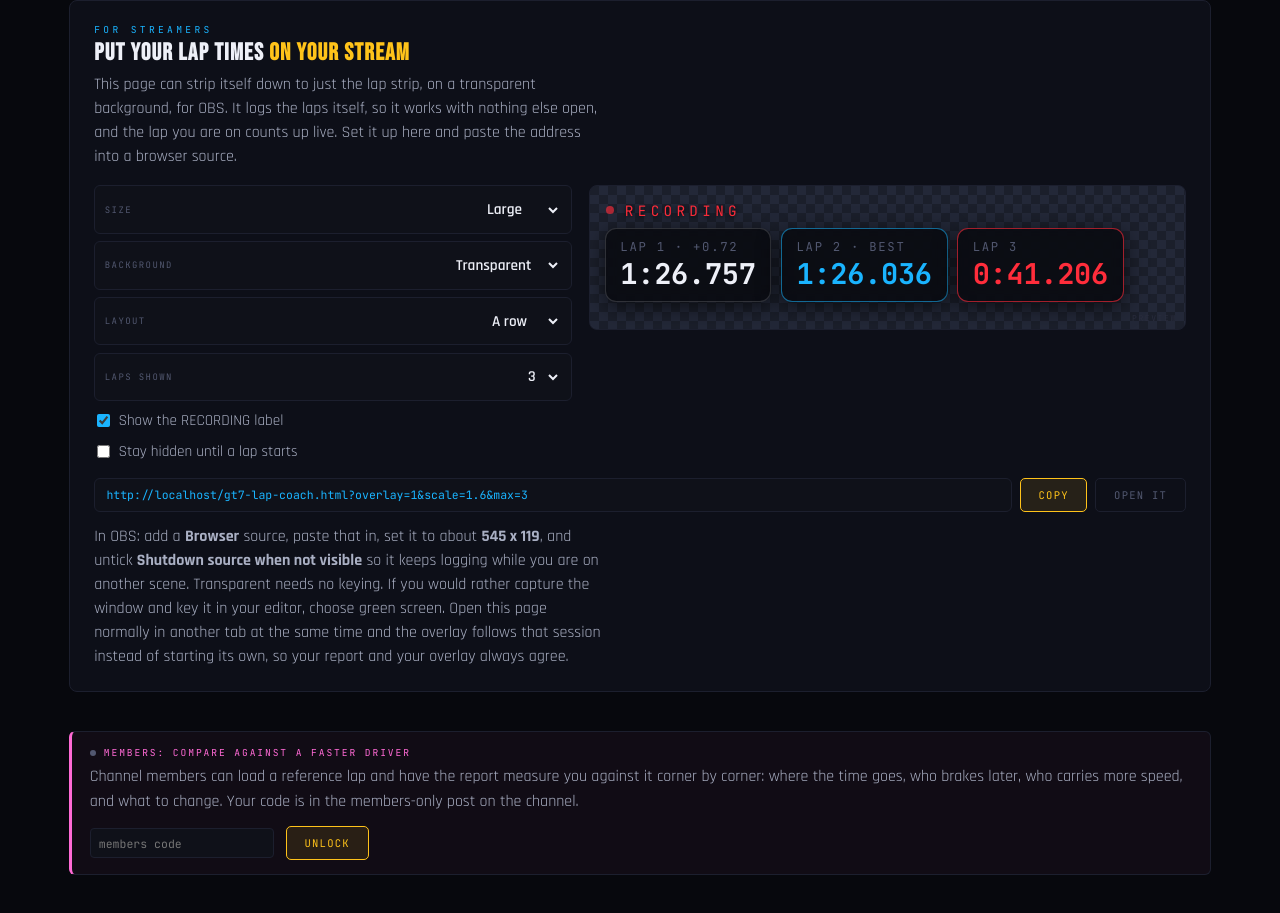
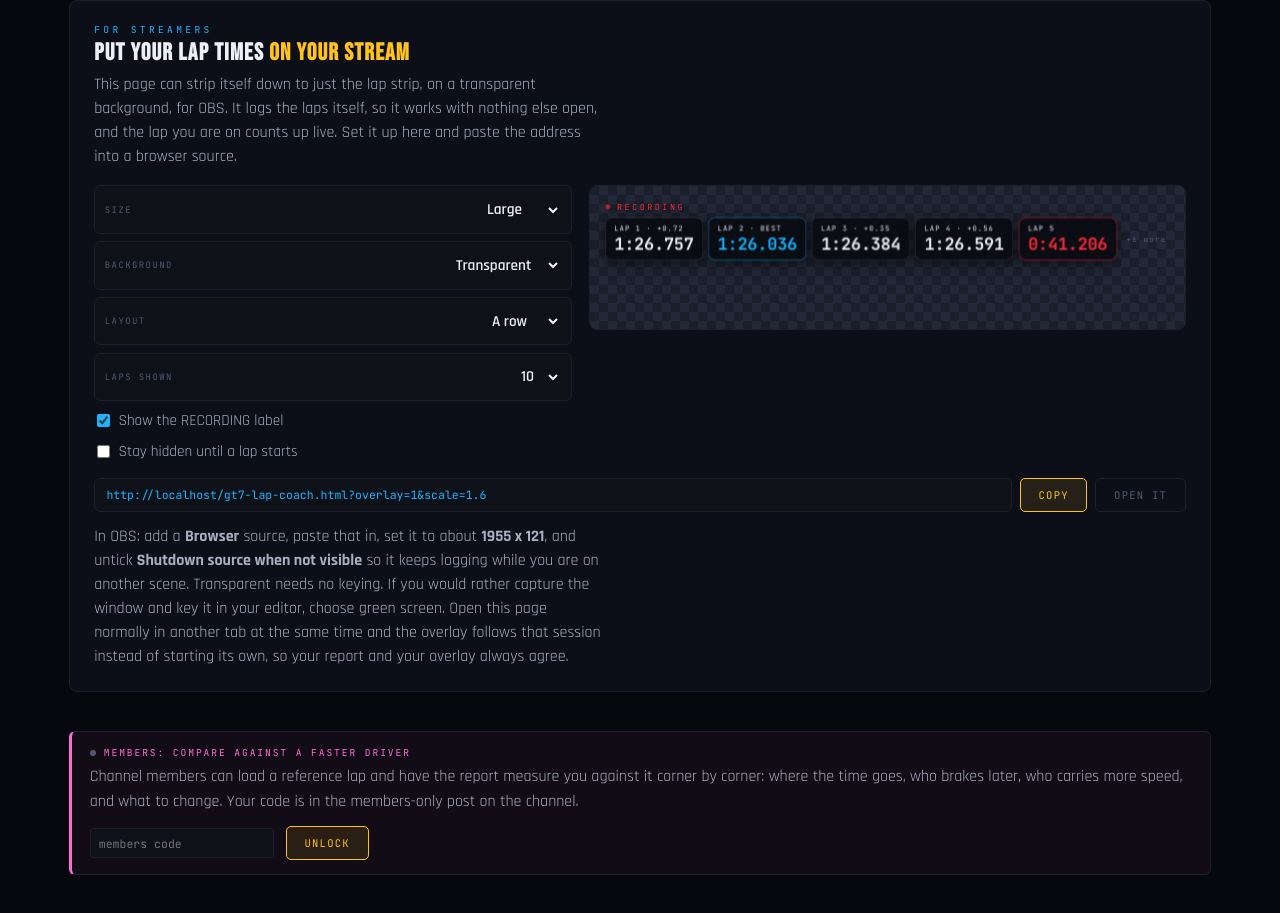
Before and after one commit to mattsmart2001-web/website, a website: page gt7-lap-coach.html in a window 1280 px wide. Shown: the part 1403-2316 px from the top of the page. Drawn offline with Linux system fonts and the light colour scheme.

Commit message:
Add files via upload

```diff
--- a/gt7-lap-coach.html
+++ b/gt7-lap-coach.html
@@ -209,7 +209,9 @@ body.ov #ovWrap{display:inline-flex;flex-direction:column;align-items:flex-start
 #ovLaps{display:flex;gap:calc(.36rem * var(--ovs,1));}
 body.ov[data-dir="v"] #ovLaps{flex-direction:column;}
 .ovchip{min-width:calc(104px * var(--ovs,1));padding:calc(.34rem * var(--ovs,1)) calc(.58rem * var(--ovs,1)) calc(.4rem * var(--ovs,1));border:1px solid rgba(238,240,248,.16);border-radius:calc(7px * var(--ovs,1));background:rgba(7,8,13,.80);backdrop-filter:blur(6px);box-shadow:0 calc(3px * var(--ovs,1)) calc(14px * var(--ovs,1)) rgba(0,0,0,.65);}
-.ovchip .n{font-family:'JetBrains Mono',Consolas,'DejaVu Sans Mono',monospace;font-size:calc(.48rem * var(--ovs,1));letter-spacing:.14em;color:var(--mut);white-space:nowrap;}
+/* white rather than the muted grey the on page chips use: over gameplay the grey
+   disappears, and the size difference against the time carries the hierarchy anyway */
+.ovchip .n{font-family:'JetBrains Mono',Consolas,'DejaVu Sans Mono',monospace;font-size:calc(.48rem * var(--ovs,1));letter-spacing:.14em;color:var(--wht);white-space:nowrap;}
 /* JetBrains Mono rather than Bebas for the time: it is genuinely tabular, so the
    digits do not shuffle sideways as a lap timer counts, which Bebas does on video */
 .ovchip .t{font-family:'JetBrains Mono',Consolas,'DejaVu Sans Mono',monospace;font-weight:700;font-size:calc(1.12rem * var(--ovs,1));letter-spacing:-.01em;line-height:1.15;color:var(--wht);margin-top:calc(.1rem * var(--ovs,1));font-variant-numeric:tabular-nums;}
@@ -241,6 +243,8 @@ body.ov.key #ovLabel,.obs-prev.key #ovLabel{text-shadow:none;background:#07080d;
 .obs-prev-in{display:inline-flex;flex-direction:column;align-items:flex-start;gap:calc(.34rem * var(--ovs,1));transform-origin:top left;}
 .obs-prev-in .row-chips{display:flex;gap:calc(.36rem * var(--ovs,1));}
 .obs-prev-in.v .row-chips{flex-direction:column;}
+.obs-more{align-self:center;font-family:'JetBrains Mono',monospace;font-size:calc(.5rem * var(--ovs,1));letter-spacing:.16em;color:var(--mut);white-space:nowrap;padding-left:calc(.3rem * var(--ovs,1));}
+.obs-prev-in.v .obs-more{align-self:flex-start;padding:calc(.2rem * var(--ovs,1)) 0 0;}
 .obs-prev-cap{position:absolute;right:.5rem;bottom:.4rem;font-family:'JetBrains Mono',monospace;font-size:.5rem;letter-spacing:.2em;color:var(--dim);}
 .obs-url{display:flex;gap:.5rem;align-items:center;flex-wrap:wrap;}
 .obs-url input{flex:1;min-width:260px;font-family:'JetBrains Mono',monospace;font-size:.72rem;color:var(--blu);background:var(--pan);border:1px solid var(--bor);border-radius:6px;padding:.55rem .7rem;}
@@ -329,7 +333,7 @@ body.ov.key #ovLabel,.obs-prev.key #ovLabel{text-shadow:none;background:#07080d;
         <label class="sel">SIZE <select id="obSize"><option value="1">Small</option><option value="1.3">Medium</option><option value="1.6" selected>Large</option><option value="2">Huge</option></select></label>
         <label class="sel">BACKGROUND <select id="obBg"><option value="none" selected>Transparent</option><option value="green">Green screen</option><option value="black">Black</option></select></label>
         <label class="sel">LAYOUT <select id="obDir"><option value="h" selected>A row</option><option value="v">A stack</option></select></label>
-        <label class="sel">LAPS SHOWN <select id="obMax"><option value="2">2</option><option value="3" selected>3</option><option value="4">4</option><option value="6">6</option></select></label>
+        <label class="sel">LAPS SHOWN <select id="obMax"><option value="3">3</option><option value="4">4</option><option value="6">6</option><option value="8">8</option><option value="10" selected>10</option><option value="15">15</option><option value="20">20</option></select></label>
         <label class="obs-chk"><input type="checkbox" id="obLabel" checked> Show the RECORDING label</label>
         <label class="obs-chk"><input type="checkbox" id="obIdle"> Stay hidden until a lap starts</label>
       </div>
@@ -1390,7 +1394,9 @@ function drawCorners(R){
 // Parameters: bg (none|black|green|magenta), scale (0.5 to 4), dir (h|v),
 //             max (completed laps shown, 1 to 8), label=0 to drop the wordmark.
 const OVBG = { none: 'transparent', black: '#07080d', green: '#00b140', magenta: '#ff00ff' };
-const OVN = Math.max(1, Math.min(8, parseInt(OVQ.get('max') || '4', 10) || 4));
+// ten completed laps plus the one in progress is the default, because ten is what
+// the page itself aims at and eleven chips fit across a 1440p stream
+const OVN = Math.max(1, Math.min(20, parseInt(OVQ.get('max') || '10', 10) || 10));
 let ovChan = null, ovMir = null, ovStampAt = 0, ovSentAt = 0, ovSig = '';
 try{
   ovChan = new BroadcastChannel('sparks-lap-coach');
@@ -1490,36 +1496,49 @@ function obsPanel(){
     if(val('obSize') !== '1') p.push('scale=' + val('obSize'));
     if(val('obBg') !== 'none') p.push('bg=' + val('obBg'));
     if(val('obDir') !== 'h') p.push('dir=' + val('obDir'));
-    if(val('obMax') !== '4') p.push('max=' + val('obMax'));
+    if(val('obMax') !== '10') p.push('max=' + val('obMax'));
     if(!on('obLabel')) p.push('label=0');
     if(on('obIdle')) p.push('idle=0');
     return base + '?' + p.join('&');
   }
   function preview(){
     const s = parseFloat(val('obSize')), bg = val('obBg'), vert = val('obDir') === 'v';
-    const n = Math.min(3, parseInt(val('obMax'), 10));          // the preview never needs all of them
+    const want = parseInt(val('obMax'), 10);                    // completed laps the overlay keeps on screen
+    const n = Math.min(4, want);                                // the preview shows a few at a readable size
     const box = $('obPrev'), inner = $('obPrevIn');
     box.classList.toggle('alpha', bg === 'none');
     box.classList.toggle('key', bg !== 'none');
     box.style.background = bg === 'green' ? '#00b140' : bg === 'black' ? '#07080d' : '';
     inner.style.setProperty('--ovs', s);
     inner.classList.toggle('v', vert);
-    const demo = [{ n: 1, t: '1:26.757', d: ' · +0.72' }, { n: 2, t: '1:26.036', d: ' · BEST', best: true }, { n: 3, t: '1:26.384', d: ' · +0.35' }];
+    const demo = [{ n: 1, t: '1:26.757', d: ' · +0.72' }, { n: 2, t: '1:26.036', d: ' · BEST', best: true },
+                  { n: 3, t: '1:26.384', d: ' · +0.35' }, { n: 4, t: '1:26.591', d: ' · +0.56' }];
     let h = on('obLabel') ? '<div id="ovLabel" class="live"><span class="dot"></span><span>RECORDING</span></div>' : '';
     h += '<div class="row-chips">';
-    demo.slice(0, Math.max(1, n - 1)).forEach(c => {
+    demo.slice(0, Math.max(1, n)).forEach(c => {
       h += `<div class="ovchip${c.best ? ' best' : ''}"><div class="n">LAP ${c.n}${c.d}</div><div class="t">${c.t}</div></div>`;
     });
-    h += `<div class="ovchip live"><div class="n">LAP ${Math.max(2, n)}</div><div class="t">0:41.206</div></div></div>`;
+    h += `<div class="ovchip live"><div class="n">LAP ${n + 1}</div><div class="t">0:41.206</div></div>`;
+    if(want > n) h += `<div class="obs-more">+${want - n} more</div>`;
+    h += '</div>';
     inner.innerHTML = h;
     // the panel is narrower than a stream, so shrink the preview to fit rather
     // than letting a Huge overlay run off the edge of its own box
     inner.style.transform = 'none';
     const room = box.clientWidth - 32, wide = inner.scrollWidth;
     if(wide > room && wide > 0) inner.style.transform = `scale(${(room / wide).toFixed(3)})`;
-    // a rough browser source size: the strip plus a little air
-    const w = Math.ceil((vert ? inner.scrollWidth : inner.scrollWidth) + 24), hh = Math.ceil(inner.scrollHeight + 24);
-    $('obDims').textContent = `${Math.max(240, w)} x ${Math.max(90, hh)}`;
+    // The browser source size is worked out from one measured chip and the real
+    // lap count, not from the preview, because the preview deliberately shows
+    // fewer chips than the overlay will.
+    const chip = inner.querySelector('.ovchip'), lab = inner.querySelector('#ovLabel');
+    if(chip){
+      const cw = chip.offsetWidth, ch = chip.offsetHeight;
+      const gap = 5.76 * s, pad = 8 * s * 2, lh = lab ? lab.offsetHeight + 5.44 * s : 0;
+      const k = want + 1;                                        // the completed laps plus the one in progress
+      const w = vert ? cw + pad : k * cw + (k - 1) * gap + pad;
+      const hh = (vert ? k * ch + (k - 1) * gap : ch) + lh + pad;
+      $('obDims').textContent = `${Math.ceil(w)} x ${Math.ceil(hh)}`;
+    }
   }
   function sync(){ $('obUrl').value = build(); $('obOpen').href = build(); preview(); }
   ['obSize', 'obBg', 'obDir', 'obMax', 'obLabel', 'obIdle'].forEach(id => { g(id).onchange = sync; });
```
